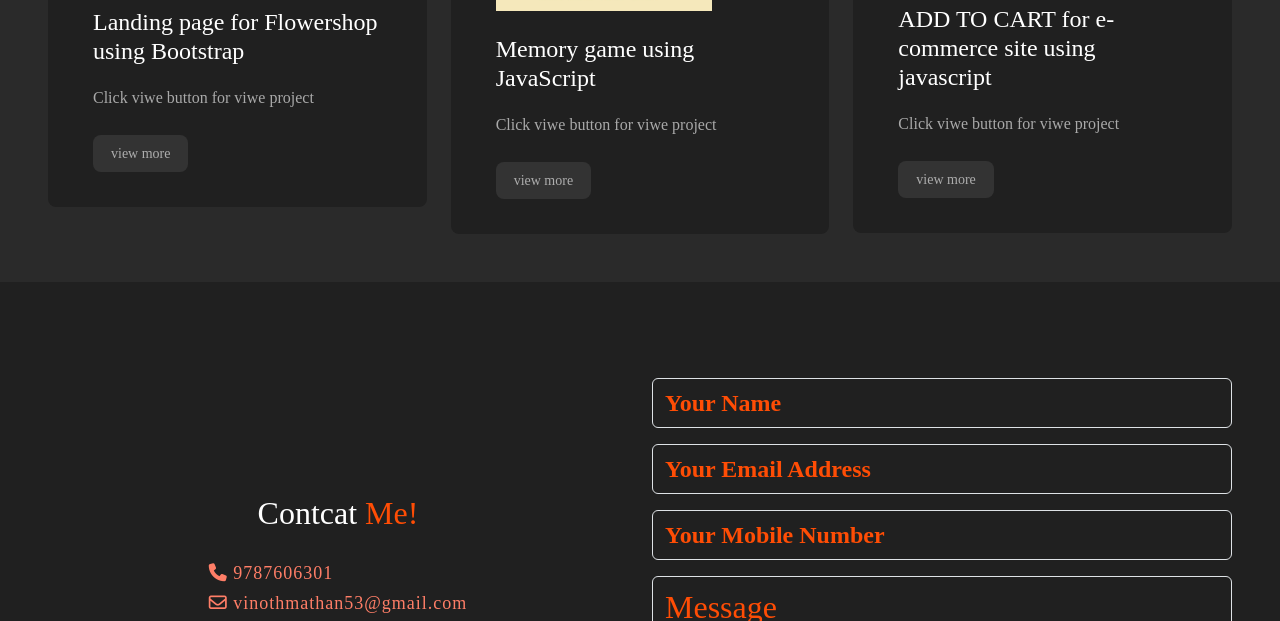
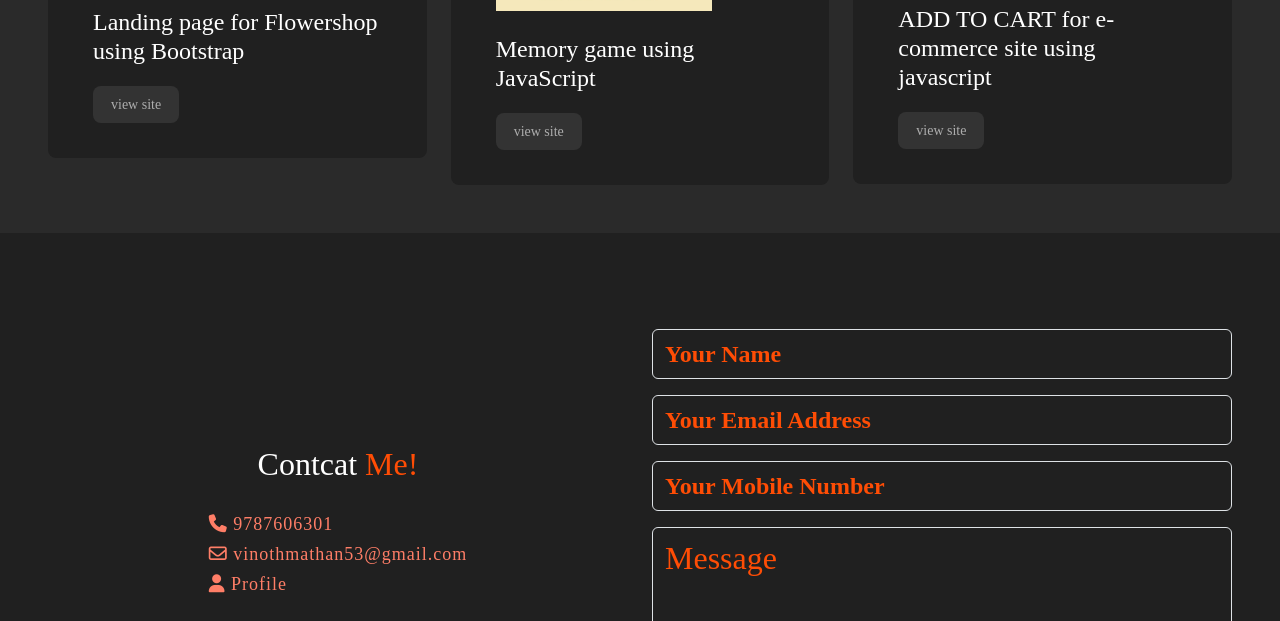
Before and after one commit to vinoth-mathan/portfolio, a plain HTML site: page index.html in a window 1280 px wide. Shown: the part 2668-3289 px from the top of the page. Drawn offline with Linux system fonts and the light colour scheme.

Commit message:
project hight change

```diff
--- a/index.html
+++ b/index.html
@@ -154,8 +154,8 @@
                         </div>
                         <img src="./img1/flowershop.PNG" alt="flowershop site" class="w-100"><br><br>
                              <h3 class="mt-2">Landing page for Flowershop using Bootstrap</h3>
-                             <p>Click viwe button for viwe project</p>
-                             <a href="https://vinoth-mathan.github.io/flowershop/" class="read">view more</a>
+                             <!-- <p>Click view button for viwe project</p> -->
+                             <a href="https://vinoth-mathan.github.io/flowershop/" class="read">view site</a>
                     </div></div>
                 <div class="col-md-4"><div class="rw">
                     <div class="p-icons">
@@ -163,8 +163,8 @@
                     </div>
                     <img src="./img1/memory.jpg" alt="memorygame site" class="w-75"><br><br>
                         <h3>Memory game using JavaScript</h3>
-                        <p>Click viwe button for viwe project</p>
-                        <a href="https://vinoth-mathan.github.io/memorygame/" class="read">view more</a>
+                        <!-- <p>Click view button for viwe project</p> -->
+                        <a href="https://vinoth-mathan.github.io/memorygame/" class="read">view site</a>
                 </div></div>
                 <div class="col-md-4"><div class="rw">
                     <div class="p-icons">
@@ -172,8 +172,8 @@
                     </div>
                     <img src="./img1/addtocart.jpg" alt="add to cart site" class="w-50">
                         <h3 class="mt-2">ADD TO CART for e-commerce site using javascript</h3>
-                        <p>Click viwe button for viwe project</p>
-                        <a href="https://vinoth-mathan.github.io/addtocart/" class="read">view more</a>
+                        <!-- <p>Click viwe button for view project</p> -->
+                        <a href="https://vinoth-mathan.github.io/addtocart/" class="read">view site</a>
                     </div></div>
             </div>
          </div>
```
